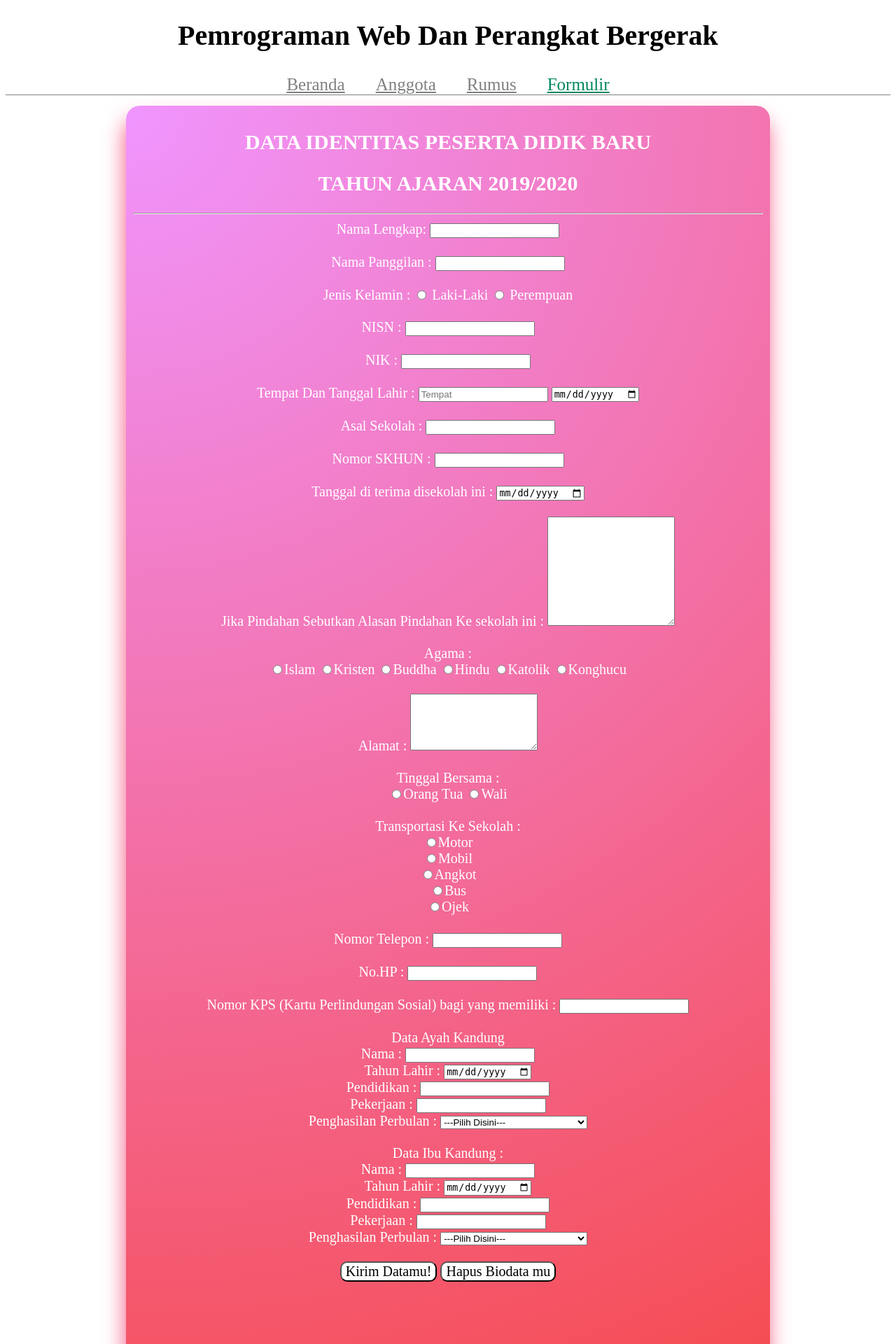
After one commit to bagaasprasetio/Tugas-PWPB-1-XI-RPL-2, a PHP site: page /form.php in a window 1280 px wide. The commit adds this page. Shown: the top 1920 px of the page at 70% size. Run offline with PHP 8.4, Linux system fonts and the light colour scheme.

Commit message:
Add files via upload

```diff
--- /dev/null
+++ b/form.php
@@ -0,0 +1,190 @@
+<!DOCTYPE html>
+<html>
+<head>
+	<title>Tugas PWPB</title>
+	<link rel="stylesheet" type="text/css" href="style.css">
+</head>
+<body>
+		<header>
+			<div id="box4">
+			<h1 class="judul"><center>Pemrograman Web Dan Perangkat Bergerak</center></h1>
+			<center>
+				<nav>
+				<ul>
+					<li><a href="index.php" >Beranda</a></li>
+					<li><a href="anggota.php">Anggota</a></li>
+					<li><a href="rumus.php">Rumus</a></li>
+					<li><a href="form.php" class="current">Formulir</a></li>
+				</ul>
+			</nav>
+		</div>
+	</center>
+
+<center>
+	<div id="box2">
+	<h2>DATA IDENTITAS PESERTA DIDIK BARU</h2>
+	<h2>TAHUN AJARAN 2019/2020</h2>
+	<hr>
+<form name="biodata" action="" method="POST">
+	Nama Lengkap:
+	<input type="text" name="nmlngkp" maxlength="40">
+	<br>
+	<br>
+	Nama Panggilan :
+	<input type="text" name="nmpangg" maxlength="10">
+	<br>
+	<br>
+	Jenis Kelamin :
+	<input type="radio" name="jkel" value="Laki-Laki"> Laki-Laki
+	<input type="radio" name="jkel" value="Perempuan"> Perempuan
+	<br>
+	<br>
+	NISN :
+	<input type="number" name="nisn" maxlength="10">
+	<br>
+	<br>
+	NIK :
+	<input type="number" name="nik" maxlength="16">
+	<br>
+	<br>
+	Tempat Dan Tanggal Lahir :
+	<input type="text" name="tempat" placeholder="Tempat"> <input type="date" name="tanggal" placeholder="Tanggal Lahir">
+	<br>
+	<br>
+	Asal Sekolah :
+	<input type="text" name="aslsklh">
+	<br>
+	<br>
+	Nomor SKHUN :
+	<input type="number" name="skhun">
+	<br>
+	<br>
+	Tanggal di terima disekolah ini :
+	<input type="date" name="tglsekolah">
+	<br>
+	<br>
+	Jika Pindahan Sebutkan Alasan Pindahan Ke sekolah ini :
+	<textarea name="alasan" cols="20" rows="10"></textarea>
+	<br>
+	<br>
+	Agama :<br>
+	<input type="radio" name="agama" value="Islam">Islam
+	<input type="radio" name="agama" value="Kristen">Kristen
+	<input type="radio" name="agama" value="Buddha">Buddha
+	<input type="radio" name="agama" value="Hindu">Hindu
+	<input type="radio" name="agama" value="Katolik">Katolik
+	<input type="radio" name="agama" value="Konghucu">Konghucu
+	<br>
+	<br>
+	Alamat :
+	<textarea name="alamat" cols="20" rows="5"></textarea>
+	<br>
+	<br>
+	Tinggal Bersama :
+	<br>
+	<input type="radio" name="tgglbersama" value="Orangtua">Orang Tua
+	<input type="radio" name="tgglbersama" value="Wali">Wali
+	<br>
+	<br>
+	Transportasi Ke Sekolah :
+	<br>
+	<input type="radio" name="transport" value="Motor">Motor <br>
+	<input type="radio" name="transport" value="Mobil">Mobil <br>
+	<input type="radio" name="transport" value="Angkot">Angkot <br>
+	<input type="radio" name="transport" value="Bus">Bus <br>
+	<input type="radio" name="transport" value="Ojek">Ojek <br>
+	<br>
+	Nomor Telepon :
+	<input type="number" name="notelp">
+	<br>
+	<br>
+	No.HP :
+	<input type="number" name="nohp">
+	<br>
+	<br>
+	Nomor KPS (Kartu Perlindungan Sosial) bagi yang memiliki :
+	<input type="number" name="nokps">
+	<br>
+	<br>
+	Data Ayah Kandung
+	<br>
+	Nama : <input type="name" name="nmayah"><br>
+	Tahun Lahir : <input type="date" name="thnlahirayah"><br>
+	Pendidikan : <input type="text" name="pndkayah"><br>
+	Pekerjaan : <input type="text" name="pkrjnayah"><br>
+	Penghasilan Perbulan :
+	<select name="gajiayah">
+		<option selected="selected">---Pilih Disini---</option>
+		<option value="Rp1.000.000 - <=3.000.000">Rp1.000.000 - <=3.000.000</option>
+		<option value="Rp3.000.000 - <=Rp5.000.000">Rp3.000.000 - <=Rp5.000.000</option>
+		<option value="Rp5.000.000 - <=Rp10.000.000">Rp5.000.000 - <=Rp10.000.000</option>
+		<option value=">Rp10.000.000">>Rp10.000.000</option>
+	</select>
+	<br>
+	<br>
+	Data Ibu Kandung :
+	<br>
+	Nama : <input type="name" name="nmibu"><br>
+	Tahun Lahir : <input type="date" name="thnlahiribu"><br>
+	Pendidikan : <input type="text" name="pndkibu"><br>
+	Pekerjaan : <input type="text" name="pkrjnibu"><br>
+	Penghasilan Perbulan :
+	<select name="gajiibu">
+		<option selected="selected">---Pilih Disini---</option>
+		<option value="Rp1.000.000 - <=3.000.000">Rp1.000.000 - <=3.000.000</option>
+		<option value="Rp3.000.000 - <=Rp5.000.000">Rp3.000.000 - <=Rp5.000.000</option>
+		<option value="Rp5.000.000 - <=Rp10.000.000">Rp5.000.000 - <=Rp10.000.000</option>
+		<option value=">Rp10.000.000">>Rp10.000.000</option>
+	</select>
+	<br>
+	<br>
+	<input id="tombol" type="submit" name="submit" value="Kirim Datamu!">
+	<input id="tombol" type="reset" name="reset" value="Hapus Biodata mu">
+</form>
+</div>
+</center>
+<br>
+<br>
+
+<p><center>Isi Formulir diatas ya, biar kami bisa tau informasi tentang kamu... <br> Kalau sudah diisi, nanti data mu akan muncul didalam kotak dibawah ini..</p></center>
+<br>
+<br>
+<div class="box">
+<?php
+	if (isset($_POST['submit'])) {
+		echo "Informasi Tentang ". $_POST['nmlngkp'];
+		echo "<br> Nama Lengkap : ".$_POST['nmlngkp'];
+		echo "<br> Nama Panggilan : ".$_POST['nmpangg'];
+		echo "<br> Jenis Kelamin : ".$_POST['jkel'];
+		echo "<br> NISN : ".$_POST['nisn'];
+		echo "<br> NIK : ".$_POST['nik'];
+		echo "<br> TTL : ".$_POST['tempat'] .$_POST['tanggal'];
+		echo "<br> Asal Sekolah : ".$_POST['aslsklh'];
+		echo "<br> Nomor SKHUN : ".$_POST['skhun'];
+		echo "<br> Diterima disekolah ini pada tanggal : ".$_POST['tglsekolah'];
+		echo "<br> Alasan mengapa pindah kesekolah ini : ".$_POST['alasan'];
+		echo "<br> Agama : ".$_POST['agama'];
+		echo "<br> Alamat Rumah : ".$_POST['alamat'];
+		echo "<br> Tinggal bersama : ".$_POST['tgglbersama'];
+		echo "<br> Transportasi yang dinaiki kesekolah : ".$_POST['transport'];
+		echo "<br> Nomor Telepon : ".$_POST['notelp'];
+		echo "<br> Nomor HP : ".$_POST['nohp'];
+		echo "<br> Nomor KPS : ".$_POST['nokps'];
+
+		echo "<br>";
+		echo "<br> Informasi Orang Tua dari ananda  ". $_POST['nmlngkp'];
+		echo "<br> Nama Ayah : ". $_POST['nmayah'];
+		echo "<br> Tahun lahir Ayah : ". $_POST['thnlahirayah'];
+		echo "<br> Pendidikan Ayah : ". $_POST['pndkayah'];
+		echo "<br> Pekerjann Ayah : ". $_POST['pkrjnayah'];
+		echo "<br> Penghasilan Ayah Perbulan : ". $_POST['gajiayah'];
+
+		echo "<br> Nama Ibu : ". $_POST['nmibu'];
+		echo "<br> Tahun lahir Ibu : ". $_POST['thnlahiribu'];
+		echo "<br> Pendidikan Ibu : ". $_POST['pndkibu'];
+		echo "<br> Pekerjann Ibu : ". $_POST['pkrjnibu'];
+		echo "<br> Penghasilan Ibu Perbulan : ". $_POST['gajiibu'];
+	}
+?>
+</div>
+</center>
--- /dev/null
+++ b/style.css
@@ -0,0 +1,181 @@
+/* CSS HALAMAN INDEX */
+#box1{
+	width: 1150px;
+	height: 850px;
+	background-color: white;
+	border-radius: 30px;
+	padding: 10px;
+	box-shadow: -2px 20px 30px gray;
+}
+nav li{
+	display: inline;
+	margin-right: 40px;
+	font-size: 25px;
+}
+body{
+	background-color: #FFFFFF;
+}
+.judul{
+	font-family: Product Sans Black;
+	color: #000000;
+	font-size: 30pt;
+	padding-bottom: 5pt;
+}
+img{
+	width: 800px;
+	height: 490px;
+	border-radius: 19px;
+}
+h1{
+	font-family: Segoe UI;
+}
+p{
+	font-size: 22px;
+	font-family: Product Sans Black;
+}
+.akhir{
+	font-size: 22px;
+}
+nav li a{
+	font-family: Product Sans;
+	color: gray;
+}
+.current{
+	color: #01875F;
+	font-family: Product Sans Black;
+}
+#box4{
+	box-shadow: 0px 1px 0px gray;
+}
+
+/*CSS HALAMAN ANGGOTA*/
+.biodata{
+	width: 225px;
+	height: 225px;
+	border-radius: 50%;
+	padding-top: 10px;
+	padding-left: 37px;
+	padding-right: 60px;
+}
+#box6{
+	width: 400px;
+	height: 400px;
+	background: radial-gradient(circle at top left, #88F7FE, #66A6FF);
+	border-radius: 30px;
+	box-shadow: -2px 15px 27px #75C7FF;
+	max-width: 299px;
+	font-family: Product Sans Black;
+	font-size: 18px;
+	display: inline-block;
+	color: white;
+	margin-left: 45px;
+}
+#box7{
+	width: 400px;
+	height: 400px;
+	background: radial-gradient(circle at top left, #F095FF, #F64848);
+	border-radius: 30px;
+	box-shadow: -2px 12px 24px #F5648B;
+	max-width: 299px;
+	font-family: Product Sans Black;
+	font-size: 18px;
+	display: inline-block;
+	color: white;
+	margin-left: 45px;
+}
+#box8{
+	width: 400px;
+	height: 400px;
+	background: radial-gradient(circle at top left, #91E4A3, #DBFE74);
+	border-radius: 30px;
+	box-shadow: -2px 12px 24px #ADEE92;
+	max-width: 299px;
+	font-family: Product Sans Black;
+	font-size: 18px;
+	display: inline-block;
+	color: white;
+	margin-left: 45px;
+}
+
+/* CSS HALAMAN RUMUS*/
+.bangun{
+	width: 225px;
+	height: 230px;
+	float: left;
+	padding: 10px;
+	padding-right: 40px;
+}
+.atas{
+	width: 225px;
+	height: 225px;
+	float: center;
+}
+#box3{
+	width: 760px;
+	height: 250px;
+	padding: 15px;
+	background-color: #FF9600;
+	margin: 50px;
+	border-radius: 15px;
+	box-shadow: -2px 5px 15px gray;
+	font-size: 30px;
+	font-family: Product Sans Black;
+	float: auto;
+}
+#box9{
+	width: 760px;
+	height: 250px;
+	padding: 15px;
+	background-color: #F3E2CC;
+	margin: 50px;
+	border-radius: 15px;
+	box-shadow: -2px 5px 15px gray;
+	font-size: 30px;
+	font-family: Product Sans Black;
+	float: auto;
+}
+#box10{
+	width: 760px;
+	height: 250px;
+	padding: 15px;
+	background-color: white;
+	margin: 50px;
+	border-radius: 15px;
+	box-shadow: -2px 5px 15px gray;
+	font-size: 30px;
+	font-family: Product Sans Black;
+	float: auto;
+}
+
+/* CSS HALAMAN FORM */
+#box2{
+	width: 900px;
+	height: 1900px;
+	background: radial-gradient(circle at top left, #F095FF, #F64848);
+	border-radius: 20px;
+	padding: 10px;
+	box-shadow: -2px 20px 30px #F5648B;
+	font-family: Product Sans Black;
+	color: white;
+	font-size: 15pt;
+}
+hr{
+	color: white;
+}
+#tombol{
+	background-color: white;
+	size: 20px;
+	font-size: 15pt;
+	font-family: Product Sans Black;
+	border-radius: 10px;
+}
+.box{
+	width: 700px;
+	height: 700px;
+	background: radial-gradient(circle at top left, #FCC98A, #D57DEB);
+	border-radius: 20px;
+	padding: 15px;
+	font-family: Product Sans Black;
+	color: white;
+	font-size: 14pt;
+}
```
Also changed, not shown: anggota.php (+29 -20 lines), index.php (+19 -7 lines), rumus.php (+21 -14 lines), bagas.png, home2.gif (added).
